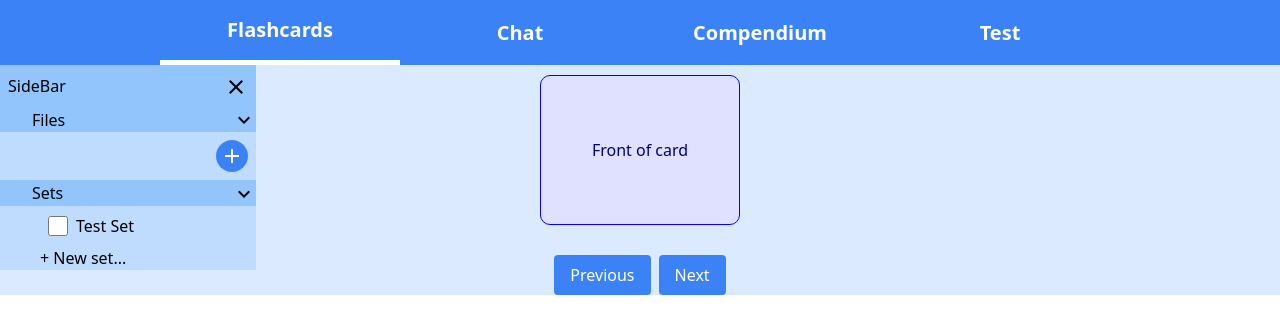
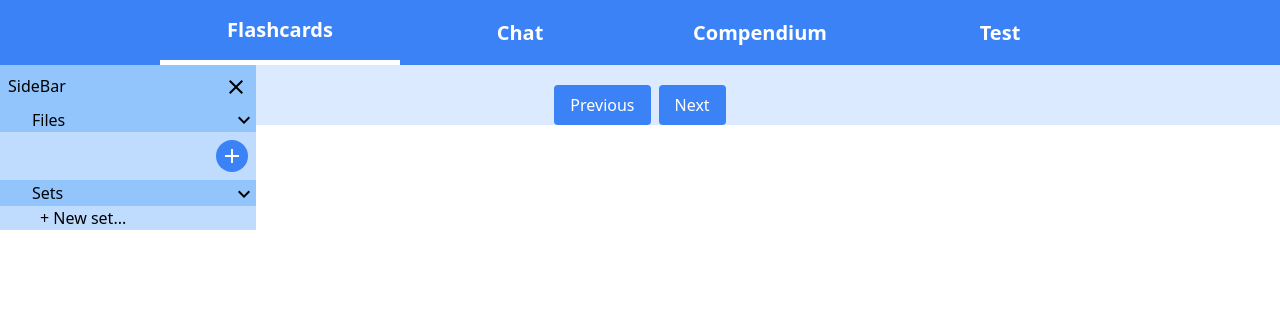
Before and after one commit to CogitoNTNU/TutorAI, a React (Vite) app in the folder frontend/: page /flashcards in a window 1280 px wide. Shown: the top 334 px of the page. Built offline with nearby package versions, Linux system fonts and the light colour scheme.

Commit message:
feat: Sidebar complete

```diff
--- a/frontend/src/App.tsx
+++ b/frontend/src/App.tsx
@@ -33,21 +33,22 @@ const UserContext = createContext<{
 });
 
 function App() {
-  const mockFlashcards: FlashcardsProps = {
-    name: 'Test Set',
-    flashcards: [
-      {
-        front: 'Front of card',
-        back: 'Back of card'
-      }
-    ]
-  }
+  // const mockFlashcards: FlashcardsProps = {
+  //   name: 'Test Set',
+  //   flashcards: [
+  //     {
+  //       front: 'Front of card',
+  //       back: 'Back of card'
+  //     }
+  //   ]
+  // }
 
   const mockUser: User = {
     username: 'testuser',
     password: 'testpassword',
     files: ['testfile1.pdf', 'testfile2.pdf'],
-    sets: [mockFlashcards]
+    // sets: [mockFlashcards]
+    sets: []
   }
 
   const [user, setUser] = useState<User>(mockUser)
--- a/frontend/src/components/Flashcards.tsx
+++ b/frontend/src/components/Flashcards.tsx
@@ -1,17 +1,49 @@
-import React from "react";
+import React, { useContext, useEffect } from "react";
 import Flashcard, { FlashcardProps } from "./Flashcard"
+import { FlashcardsContext } from "../pages/FlashcardsPage";
 
-const Flashcards: React.FC<{ flashcards: FlashcardProps[] }> = ({ flashcards }) => {
+const Flashcards: React.FC<{}> = () => {
+    const { activeSets } = useContext(FlashcardsContext);
     const [flashcardIndex, setFlashcardIndex] = React.useState<number>(0);
+
+    useEffect(() => {
+        console.log('Active sets:', activeSets);
+
+        if (activeSets.length === 0) {
+            console.log('No flashcards to display');
+            setActiveFlashcards([]);
+            return;
+        }
+
+        // Iterate through each set of flashcards and add them to the flashcards array
+        const cards: FlashcardProps[] = [];
+        for (const set of activeSets) {
+            if (!Array.isArray(set.flashcards) || set.flashcards.length === 0) {
+                console.log('No flashcards in set:', set.name);
+                continue;
+            }
+
+            for (const card of set.flashcards) {
+                console.log('Card:', card);
+                cards.push({ front: card.front, back: card.back });
+            }
+        }
+
+        // Update the active flashcards state
+        setActiveFlashcards(cards);
+        setFlashcardIndex(0);
+    }, [activeSets]);
+
+    const [activeFlashcards, setActiveFlashcards] = React.useState<FlashcardProps[]>([]);
 
     return (
         <div>
             <div className="flex justify-center">
-                {flashcards.length > 0 && (
+                {activeFlashcards.length > 0 && (
                     <Flashcard
                         key={flashcardIndex}
-                        front={flashcards[flashcardIndex].front}
-                        back={flashcards[flashcardIndex].back}
+                        front={activeFlashcards[flashcardIndex].front}
+                        back={activeFlashcards[flashcardIndex].back}
                     />
                 )}
             </div>
@@ -19,13 +51,13 @@ const Flashcards: React.FC<{ flashcards: FlashcardProps[] }> = ({ flashcards })
             <div className="flex justify-center mt-5">
                 <button
                     className="px-4 py-2 mr-2 bg-blue-500 text-white rounded"
-                    onClick={() => setFlashcardIndex((prevIndex) => prevIndex > 0 ? prevIndex - 1 : flashcards.length - 1)}
+                    onClick={() => setFlashcardIndex((prevIndex) => prevIndex > 0 ? prevIndex - 1 : activeFlashcards.length - 1)}
                 >
                     Previous
                 </button>
                 <button
                     className="px-4 py-2 bg-blue-500 text-white rounded"
-                    onClick={() => setFlashcardIndex((prevIndex) => (prevIndex + 1) % flashcards.length)}
+                    onClick={() => setFlashcardIndex((prevIndex) => (prevIndex + 1) % activeFlashcards.length)}
                 >
                     Next
                 </button>
--- a/frontend/src/components/SideBar.tsx
+++ b/frontend/src/components/SideBar.tsx
@@ -4,6 +4,7 @@ import FileUploadService from "../services/FileUploadService";
 import { FlashcardsProps } from "../components/Flashcard";
 import CreateFlashcards from "../services/CreateFlashcardsService";
 import { UserContext } from "../App";
+import { FlashcardsContext } from "../pages/FlashcardsPage";
 import AddIcon from '@mui/icons-material/Add';
 import CloseIcon from '@mui/icons-material/Close';
 import MenuIcon from '@mui/icons-material/Menu';
@@ -11,6 +12,7 @@ import React from "react";
 
 const SideBar: React.FC = () => {
     const { user, setUser } = useContext(UserContext);
+    const { activeSets, setActiveSets } = useContext(FlashcardsContext);
     const [visibleSidebar, setVisibleSidebar] = useState<boolean>(true);
     const [visibleNewSet, setVisibleNewSet] = useState<boolean>(false);
     const [files, setFiles] = useState<string[]>([]);
@@ -67,7 +69,30 @@ const SideBar: React.FC = () => {
         }
     }
 
+    const handleSelectedSet = (e: React.ChangeEvent<HTMLInputElement>) => {
+        const selectedSet = e.target.value;
+        console.log('Selected set:', selectedSet)
 
+        // Check if the name of the set is already in the active sets
+        if (activeSets.find((set) => set.name === selectedSet)) {
+            // If it is, remove it from the active sets
+            const newActiveSets = activeSets.filter((set) => set.name !== selectedSet);
+            console.log('New active sets:', newActiveSets);
+            setActiveSets(newActiveSets);
+            console.log('Active sets:', activeSets);
+            return;
+        } else {
+            const set = user.sets.find((set) => set.name === selectedSet);
+            console.log('Found set:', set);
+            if (!set) {
+                console.error('Set not found:', selectedSet);
+                return;
+            }
+            // If it's not, add it to the active sets
+            setActiveSets([...activeSets, set]);
+            console.log('Active sets:', activeSets);
+        }
+    }
 
     return (
         <div className='absolute w-64'>
@@ -93,7 +118,7 @@ const SideBar: React.FC = () => {
                             </label> */}
                         {files.map((file, index) => (
                             <label key={index} className='m-2 pl-10 w-full flex justify-left items-center text-left'>
-                                <input className='w-5 h-5' type='checkbox' name='selectedFile' value={file} onChange={(e) => setNewSetFile(e.target.value)} />
+                                {/* <input className='w-5 h-5' type='checkbox' name='selectedFile' value={file} onChange={(e) => setNewSetFile(e.target.value)} /> */}
                                 <p className='w-4/5 pl-2 select-none overflow-hidden'>{file}</p>
                             </label>
                         ))}
@@ -111,7 +136,7 @@ const SideBar: React.FC = () => {
                 <SideBarSection className='' title="Sets">
                     {user?.sets.map((set: FlashcardsProps, index) => (
                     <label className='m-2 pl-10 w-full flex justify-left items-center text-left' key={index}>
-                        <input className='w-5 h-5' type='checkbox' name='selectedFile' value={set.name} onChange={(e) => setNewSetFile(e.target.value)} />
+                        <input className='w-5 h-5' type='checkbox' name='selectedFile' value={set.name} onChange={(e) => handleSelectedSet(e)} />
                         <p className='w-4/5 pl-2 select-none overflow-hidden'>{set.name}</p>
                     </label>
                     ))}
--- a/frontend/src/pages/FlashcardsPage.tsx
+++ b/frontend/src/pages/FlashcardsPage.tsx
@@ -1,50 +1,37 @@
-import React, { useContext, useEffect } from 'react';
+import React, { createContext } from 'react';
 import Flashcards from '../components/Flashcards';
-import { FlashcardProps } from '../components/Flashcard';
+import { FlashcardsProps } from '../components/Flashcard';
 import { pdfjs } from 'react-pdf';
 import 'react-pdf/dist/Page/AnnotationLayer.css';
 import SideBar from '../components/SideBar';
-import { UserContext } from '../App';
 
 // Configure PDF.js worker
 pdfjs.GlobalWorkerOptions.workerSrc = `//cdnjs.cloudflare.com/ajax/libs/pdf.js/${pdfjs.version}/pdf.worker.js`;
 
+const FlashcardsContext = createContext<{
+    activeSets: FlashcardsProps[],
+    setActiveSets: (flashcardsProps: FlashcardsProps[]) => void;
+}>({
+    activeSets: [],
+    setActiveSets: (flashcardsProps: FlashcardsProps[]) => {
+        console.log('Setting flashcards:', flashcardsProps);
+    }
+});
+
 const FlashcardsPage: React.FC = () => {
-    const { user } = useContext(UserContext);
-    const [flashcards, setFlashcards] = React.useState<FlashcardProps[]>([]);
-
-    useEffect(() => {
-        if (user.sets.length < 0) {
-            console.log('No flashcards to display');
-            return;
-        }
-
-        console.log('User sets:', user.sets);
-        // Iterate through each set of flashcards and add them to the flashcards array
-        const cards: FlashcardProps[] = [];
-        for (const set of user.sets) {
-            console.log('Set:', set);
-            console.log('Flashcards:', set.flashcards)
-            if (Array.isArray(set.flashcards) && set.flashcards.length < 0) {
-                console.log('No flashcards in set:', set.name);
-                continue;
-            }
-
-            for (const card of set.flashcards) {
-                console.log('Card:', card);
-                cards.push({ front: card.front, back: card.back });
-            }
-        }
-        setFlashcards(cards);
-    }, [user.sets]);
+    // const value = { activeSets: [], setActiveSets: () => {}}
+    const [activeSets, setActiveSets] = React.useState<FlashcardsProps[]>([]);
 
     return (
         <div className="bg-blue-100">
-            <SideBar />
+            <FlashcardsContext.Provider value={{activeSets, setActiveSets}}>
+                <SideBar />
 
-            <Flashcards flashcards={flashcards} />
+                <Flashcards />
+            </FlashcardsContext.Provider>
         </div>
     );
 };
 
 export default FlashcardsPage;
+export { FlashcardsContext };
```
